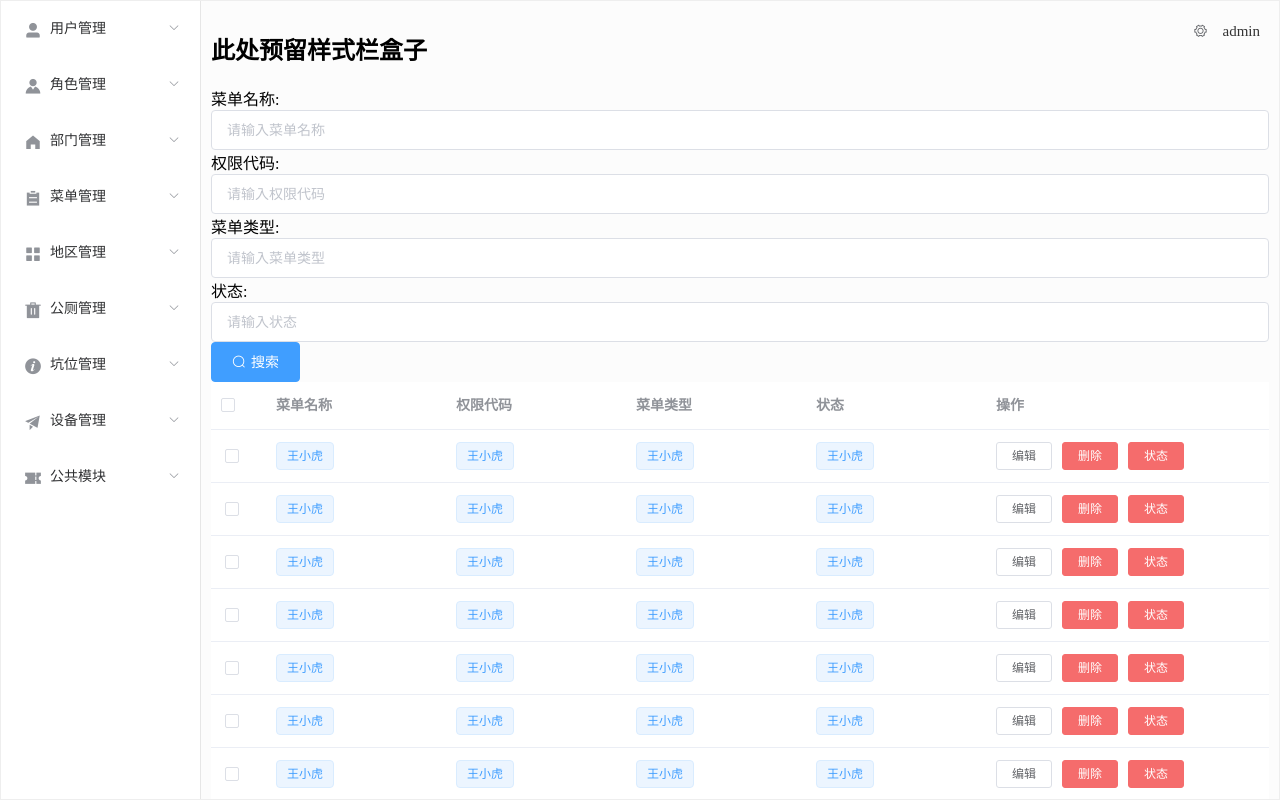
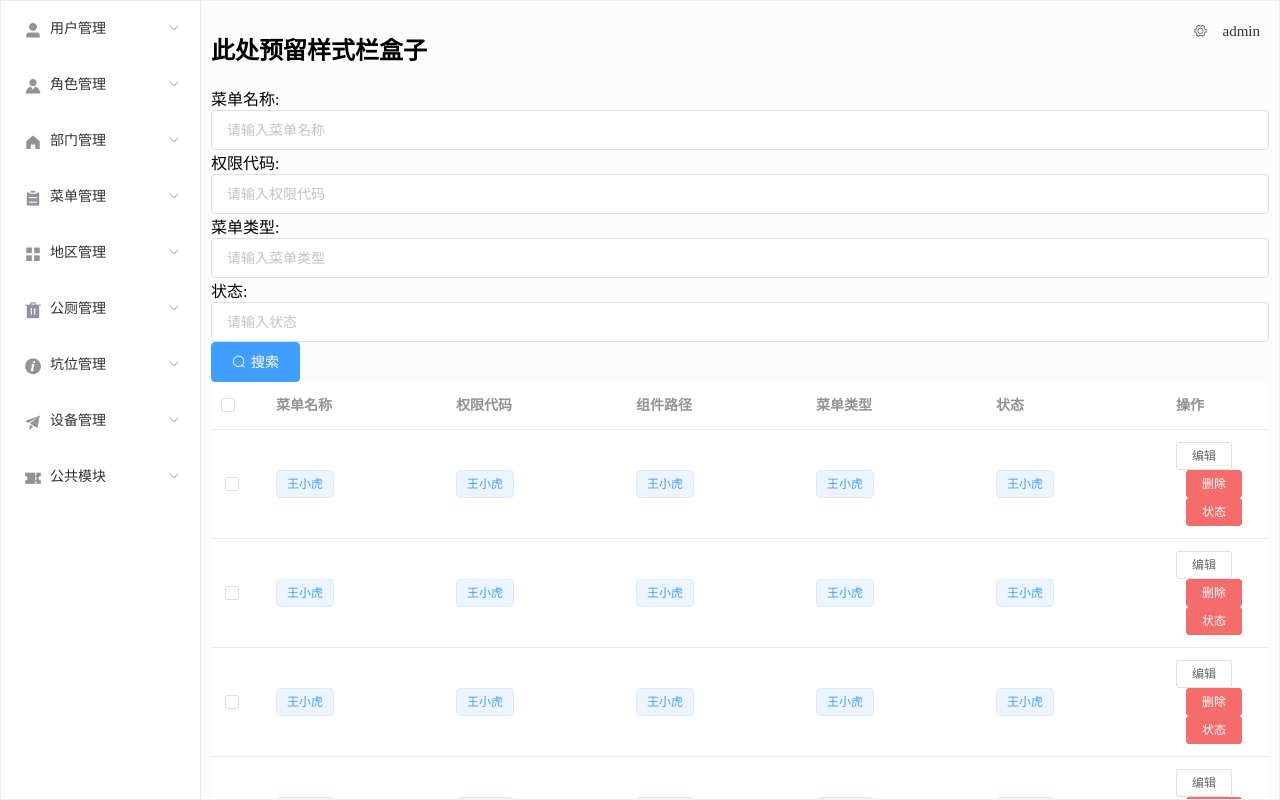
Before and after one commit to HS991023/wc-manager-ui, a Vue app: page /meunInfo in a window 1280 px wide. Built offline with nearby package versions, Linux system fonts and the light colour scheme.

Commit message:
更新左侧菜单栏样式

```diff
--- a/src/assets/css/global.css
+++ b/src/assets/css/global.css
@@ -76,6 +76,16 @@
 
 /* 左侧菜单栏样式 */
 
+.el-aside {
+    margin-top: -1px;
+    margin-bottom: -1px;
+    margin-left: -1px;
+}
+
 .el-menu {
-    background-color: antiquewhite;
+    background-color: #1f2d3d!important;
 }
+
+.el-submenu__title {
+    color: white;
+}
--- a/src/pages/meun/MeunInfo.vue
+++ b/src/pages/meun/MeunInfo.vue
@@ -56,6 +56,20 @@
     <!-- 权限代码 -->
     <el-table-column
       label="权限代码"
+      width="180">
+      <template slot-scope="scope">
+        <el-popover trigger="hover" placement="top">
+          <p>姓名: {{ scope.row.name }}</p>
+          <p>住址: {{ scope.row.address }}</p>
+          <div slot="reference" class="name-wrapper">
+            <el-tag size="medium">{{ scope.row.name }}</el-tag>
+          </div>
+        </el-popover>
+      </template>
+    </el-table-column>
+     <!-- 组件路径 -->
+    <el-table-column
+      label="组件路径"
       width="180">
       <template slot-scope="scope">
         <el-popover trigger="hover" placement="top">
```
